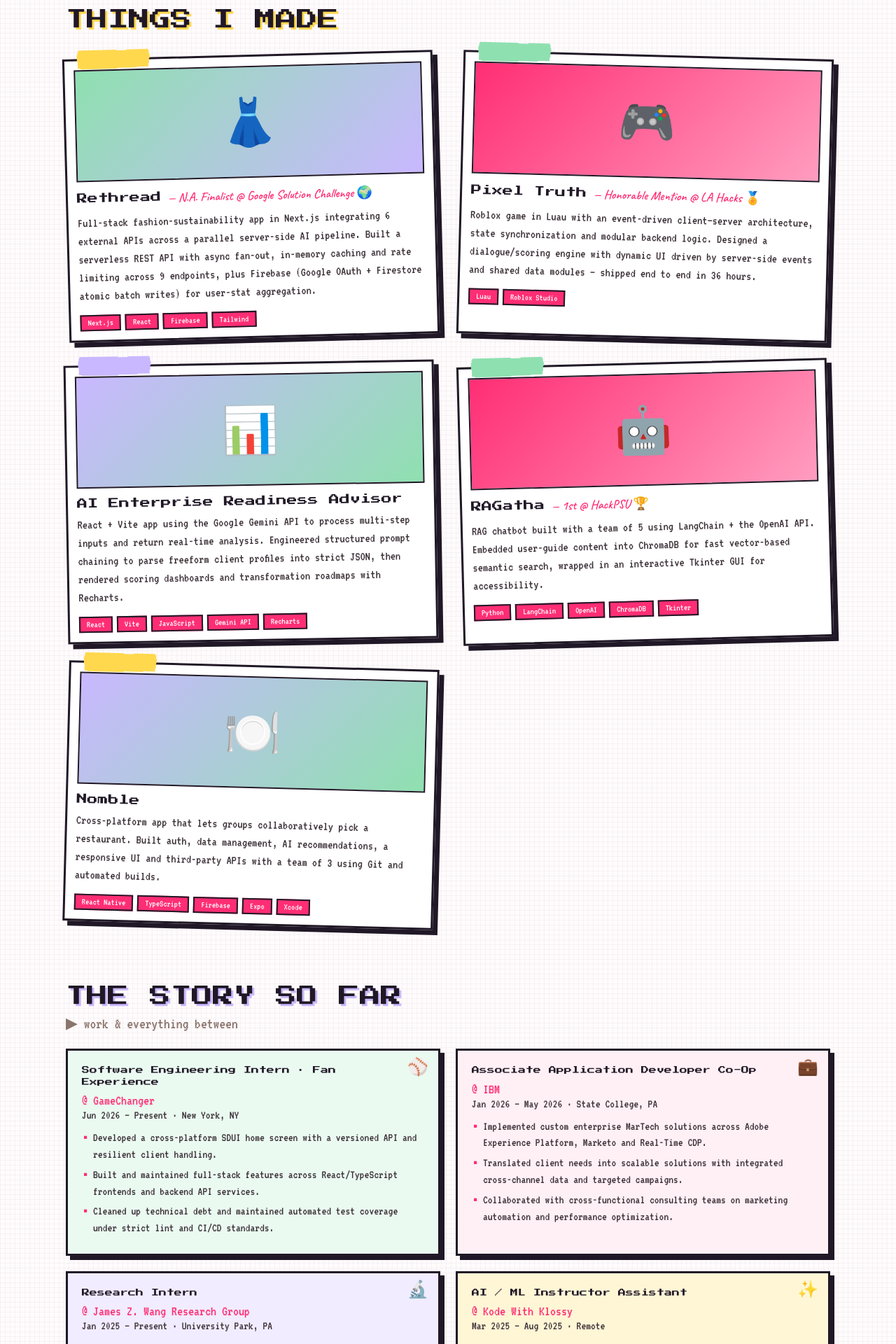
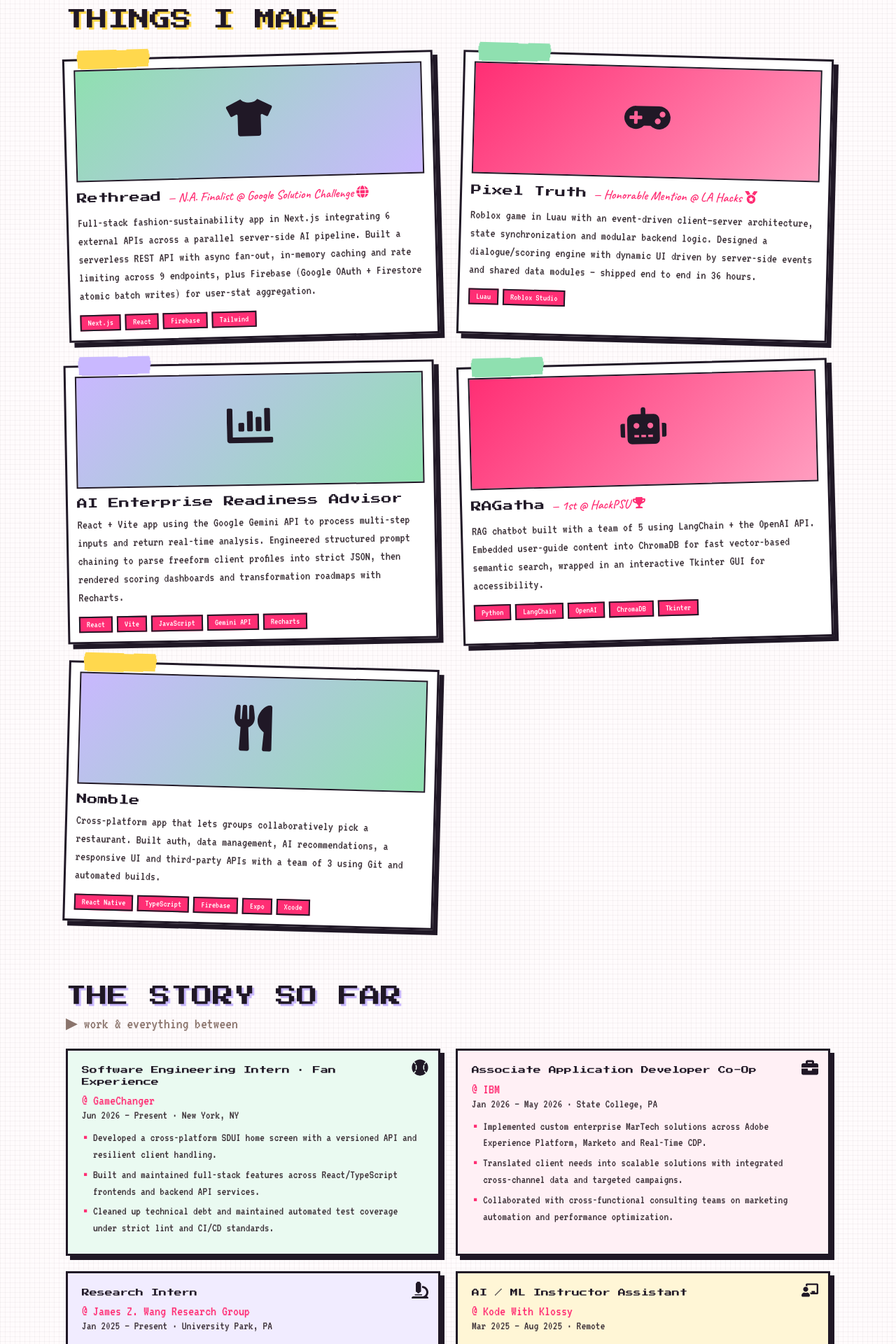
Before and after one commit to leonac24/portfolio, a React (Create React App) app: page / in a window 1280 px wide. Shown: the part 940-2860 px from the top of the page at 70% size. Built offline with nearby package versions, Linux system fonts and the light colour scheme.

Commit message:
Replace emojis with react-icons SVG icons

```diff
--- a/src/components/LeadershipAndInvolvement.js
+++ b/src/components/LeadershipAndInvolvement.js
@@ -1,4 +1,11 @@
 import React from 'react';
+import {
+  FaLaptopCode,
+  FaUsers,
+  FaChartBar,
+  FaSeedling,
+  FaCog,
+} from 'react-icons/fa';
 import './WorkExperience.css'; /* reuse the shared .tl-* pixel-card styles */
 import './LeadershipAndInvolvement.css';
 import './animations.css';
@@ -10,7 +17,7 @@
     org: 'HackPSU',
     date: 'Sep 2025 – Present',
     loc: 'University Park, PA',
-    icon: '💻',
+    icon: <FaLaptopCode />,
     bg: '#fff0f5',
     bullets: [
       'Built & maintained software for 900+ participants at Penn State’s largest hackathon.',
@@ -23,7 +30,7 @@
     org: 'Girls Who Code',
     date: 'Jun 2024 – Present',
     loc: 'University Park, PA',
-    icon: '👩‍💻',
+    icon: <FaUsers />,
     bg: '#eafaf1',
     bullets: [
       'Led a team of 17 to host educational and professional events for Penn State’s chapter.',
@@ -35,7 +42,7 @@
     org: 'Nittany Lion Consulting Group',
     date: 'Nov 2024 – May 2025',
     loc: 'University Park, PA',
-    icon: '📊',
+    icon: <FaChartBar />,
     bg: '#f1ecff',
     bullets: [
       'Delivered solutions for concrete-3D-printing startup X-Hab 3D.',
@@ -47,7 +54,7 @@
     org: 'PSU Women in Engineering Program',
     date: 'Aug 2024 – Present',
     loc: 'University Park, PA',
-    icon: '🌱',
+    icon: <FaSeedling />,
     bg: '#fff6d6',
     bullets: [
       'Completed a four-day orientation for first-year engineering students.',
@@ -59,7 +66,7 @@
     org: 'Steel City Codes',
     date: 'May 2023 – Jun 2024',
     loc: 'Pittsburgh, PA',
-    icon: '⚙️',
+    icon: <FaCog />,
     bg: '#fff0f5',
     bullets: [
       'Wrote grants supporting nationwide CS-education & diversity programs.',
--- a/src/components/Projects.js
+++ b/src/components/Projects.js
@@ -1,4 +1,14 @@
 import React from 'react';
+import {
+  FaGlobe,
+  FaMedal,
+  FaTrophy,
+  FaTshirt,
+  FaGamepad,
+  FaChartBar,
+  FaRobot,
+  FaUtensils,
+} from 'react-icons/fa';
 import './Projects.css';
 import './animations.css';
 import { useIntersectionObserver } from './useIntersectionObserver';
@@ -6,22 +16,22 @@
 const PROJECTS = [
   {
     name: 'Rethread',
-    award: '— N.A. Finalist @ Google Solution Challenge 🌍',
+    award: <>— N.A. Finalist @ Google Solution Challenge <FaGlobe style={{ verticalAlign: '-0.12em' }} /></>,
     desc: 'Full-stack fashion-sustainability app in Next.js integrating 6 external APIs across a parallel server-side AI pipeline. Built a serverless REST API with async fan-out, in-memory caching and rate limiting across 9 endpoints, plus Firebase (Google OAuth + Firestore atomic batch writes) for user-stat aggregation.',
     tags: ['Next.js', 'React', 'Firebase', 'Tailwind'],
     link: '#',
-    cover: '👗',
+    cover: <FaTshirt />,
     coverBg: 'linear-gradient(135deg,#8fe0b0,#c9b8ff)',
     tape: 'var(--yellow)',
     rot: '-1.5deg',
   },
   {
     name: 'Pixel Truth',
-    award: '— Honorable Mention @ LA Hacks 🏅',
+    award: <>— Honorable Mention @ LA Hacks <FaMedal style={{ verticalAlign: '-0.12em' }} /></>,
     desc: 'Roblox game in Luau with an event-driven client–server architecture, state synchronization and modular backend logic. Designed a dialogue/scoring engine with dynamic UI driven by server-side events and shared data modules — shipped end to end in 36 hours.',
     tags: ['Luau', 'Roblox Studio'],
     link: '#',
-    cover: '🎮',
+    cover: <FaGamepad />,
     coverBg: 'linear-gradient(135deg,#ff2e74,#ff9dbf)',
     tape: 'var(--mint)',
     rot: '1.5deg',
@@ -32,18 +42,18 @@
     desc: 'React + Vite app using the Google Gemini API to process multi-step inputs and return real-time analysis. Engineered structured prompt chaining to parse freeform client profiles into strict JSON, then rendered scoring dashboards and transformation roadmaps with Recharts.',
     tags: ['React', 'Vite', 'JavaScript', 'Gemini API', 'Recharts'],
     link: '#',
-    cover: '📊',
+    cover: <FaChartBar />,
     coverBg: 'linear-gradient(135deg,#c9b8ff,#8fe0b0)',
     tape: 'var(--lav)',
     rot: '-1deg',
   },
   {
     name: 'RAGatha',
-    award: '— 1st @ HackPSU 🏆',
+    award: <>— 1st @ HackPSU <FaTrophy style={{ verticalAlign: '-0.12em' }} /></>,
     desc: 'RAG chatbot built with a team of 5 using LangChain + the OpenAI API. Embedded user-guide content into ChromaDB for fast vector-based semantic search, wrapped in an interactive Tkinter GUI for accessibility.',
     tags: ['Python', 'LangChain', 'OpenAI', 'ChromaDB', 'Tkinter'],
     link: 'https://github.com/aryanxsabnekar/RAG_Chatbot',
-    cover: '🤖',
+    cover: <FaRobot />,
     coverBg: 'linear-gradient(135deg,#ff2e74,#ff9dbf)',
     tape: 'var(--mint)',
     rot: '-1.5deg',
@@ -54,7 +64,7 @@
     desc: 'Cross-platform app that lets groups collaboratively pick a restaurant. Built auth, data management, AI recommendations, a responsive UI and third-party APIs with a team of 3 using Git and automated builds.',
     tags: ['React Native', 'TypeScript', 'Firebase', 'Expo', 'Xcode'],
     link: '#',
-    cover: '🍽️',
+    cover: <FaUtensils />,
     coverBg: 'linear-gradient(135deg,#c9b8ff,#8fe0b0)',
     tape: 'var(--yellow)',
     rot: '1.5deg',
--- a/src/components/WorkExperience.js
+++ b/src/components/WorkExperience.js
@@ -1,4 +1,13 @@
 import React from 'react';
+import {
+  FaBaseballBall,
+  FaBriefcase,
+  FaMicroscope,
+  FaChalkboardTeacher,
+  FaClipboardCheck,
+  FaCalculator,
+  FaGlobeAsia,
+} from 'react-icons/fa';
 import './WorkExperience.css';
 import './animations.css';
 import { useIntersectionObserver } from './useIntersectionObserver';
@@ -9,7 +18,7 @@
     org: 'GameChanger',
     date: 'Jun 2026 – Present',
     loc: 'New York, NY',
-    icon: '⚾',
+    icon: <FaBaseballBall />,
     bg: '#eafaf1',
     bullets: [
       'Developed a cross-platform SDUI home screen with a versioned API and resilient client handling.',
@@ -22,7 +31,7 @@
     org: 'IBM',
     date: 'Jan 2026 – May 2026',
     loc: 'State College, PA',
-    icon: '💼',
+    icon: <FaBriefcase />,
     bg: '#fff0f5',
     bullets: [
       'Implemented custom enterprise MarTech solutions across Adobe Experience Platform, Marketo and Real-Time CDP.',
@@ -35,7 +44,7 @@
     org: 'James Z. Wang Research Group',
     date: 'Jan 2025 – Present',
     loc: 'University Park, PA',
-    icon: '🔬',
+    icon: <FaMicroscope />,
     bg: '#f1ecff',
     bullets: [
       'Generated thousands of large-scale AI prompts via APIs to study cultural influences on emotional expression.',
@@ -48,7 +57,7 @@
     org: 'Kode With Klossy',
     date: 'Mar 2025 – Aug 2025',
     loc: 'Remote',
-    icon: '✨',
+    icon: <FaChalkboardTeacher />,
     bg: '#fff6d6',
     bullets: [
       'Taught ML fundamentals to 40 high-school students of underrepresented genders in tech.',
@@ -61,7 +70,7 @@
     org: 'Penn State EECS',
     date: 'Aug 2025 – Dec 2025',
     loc: 'Remote',
-    icon: '📝',
+    icon: <FaClipboardCheck />,
     bg: '#fff0f5',
     bullets: [
       'Graded Data Structures assignments in Python for 200+ students with actionable feedback.',
@@ -73,7 +82,7 @@
     org: 'Penn State Dept. of Mathematics',
     date: 'May 2025 – Present',
     loc: 'Remote',
-    icon: '🧮',
+    icon: <FaCalculator />,
     bg: '#eafaf1',
     bullets: [
       'Enhanced Matrices, Multivariable Calc & Differential Equations online Pressbooks.',
@@ -86,7 +95,7 @@
     org: 'Penn State Global',
     date: 'Sep 2024 – Present',
     loc: 'University Park, PA',
-    icon: '🌏',
+    icon: <FaGlobeAsia />,
     bg: '#f1ecff',
     bullets: [
       'Supported 9,000+ international students and scholars at the front desk.',
```
